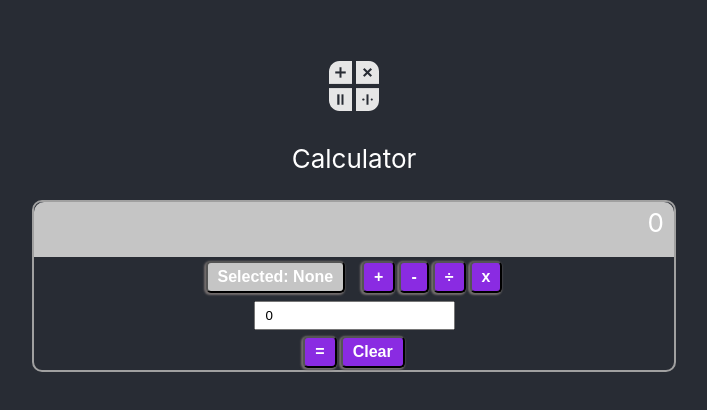
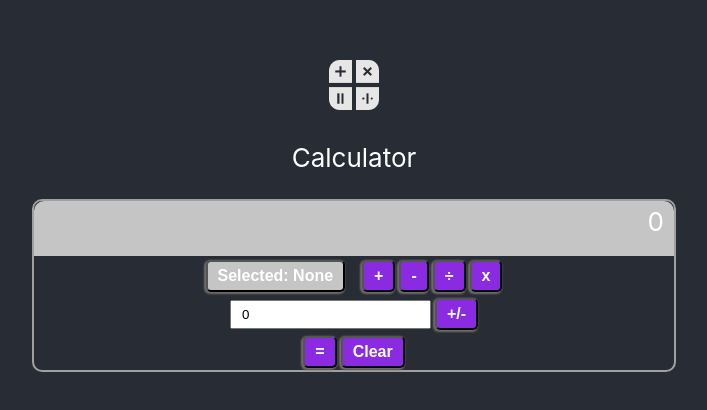
Before and after one commit to Bizzle-Dapp/React-Calculator, a React (Create React App) app: page / in a window 1280 px wide. Shown: the part 184-594 px from the top of the page, without its empty margins (286-993 px from the left). Built offline with nearby package versions, Linux system fonts and the light colour scheme.

Commit message:
Added a quick way to set input to positive or negative

```diff
--- a/src/App.tsx
+++ b/src/App.tsx
@@ -68,6 +68,7 @@ function App() {
         </div>
         <div> {/* Numeric Input */}
           <Input type="number" value={numericInput} onChange={(e: React.ChangeEvent<HTMLInputElement>) => {setNumericInput(Number(e.target.value))}}></Input>
+          <Button onClick={()=> {setNumericInput(numericInput * -1)}}>+/-</Button>
         </div>
         <div>{/* Go and Clear Buttons */}
           <Button onClick={() => {performCalculation()}}>=</Button>
```
